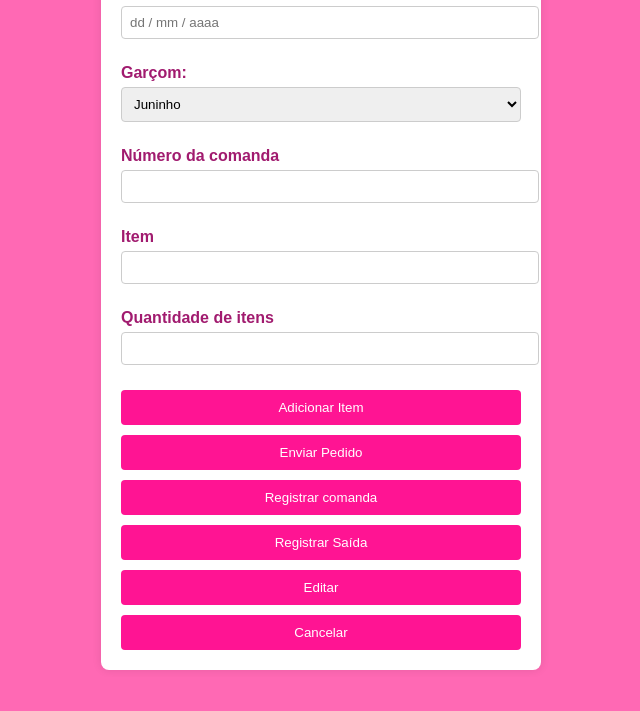
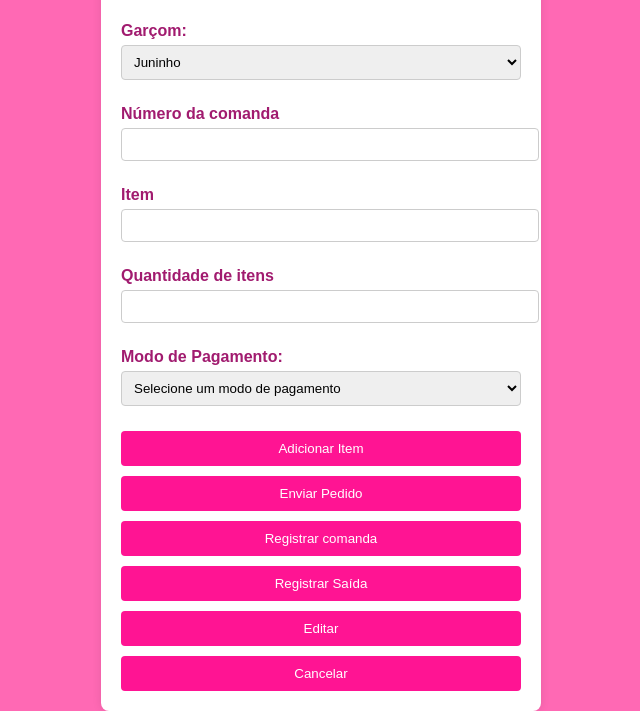
Before and after one commit to PietraParise/rosa, a plain HTML site: page index.html in a window 1280 px wide. Shown: the part 123-834 px from the top of the page, without its empty margins (319-959 px from the left). Before the commit the page ends 800 px from the top, so only its background shows below. Drawn offline with Linux system fonts and the light colour scheme.

Commit message:
Update index.html

```diff
--- a/index.html
+++ b/index.html
@@ -35,6 +35,15 @@
              <label for="modelo">Quantidade de itens</label>
             <input type="number" class="form-control" id="modelo" placeholder="">
 
+            <label for="modo-pagamento">Modo de Pagamento:</label>
+           <select id="modo-pagamento" required>
+               <option value="" disabled selected>Selecione um modo de pagamento</option>
+               <option>Dinheiro</option>
+               <option>Cartão de Crédito</option>
+               <option>Cartão de Débito</option>
+               <option>Pix</option>
+           </select>
+
             <button type="button" class="btn">Adicionar Item</button>
             <button type="submit" class="btn">Enviar Pedido</button>
             <button  type="button" class="btn">Registrar comanda</button>
```
